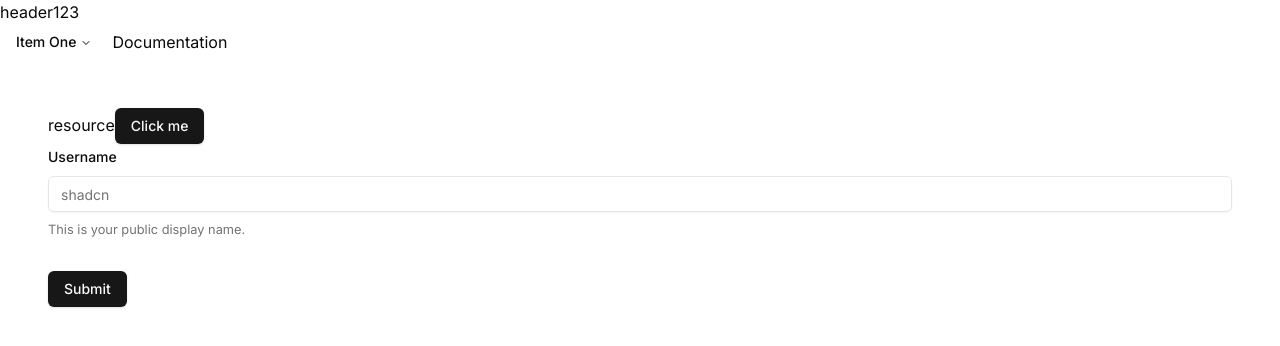
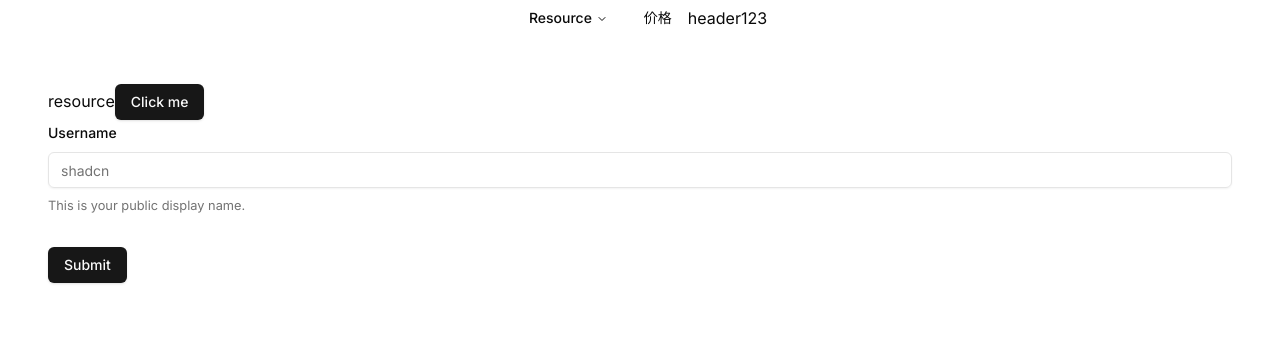
Before and after one commit to qinmenghuan/chinese-teacher, a Next.js app: page /resource in a window 1280 px wide. Shown: the top 346 px of the page. Built offline with nearby package versions, Linux system fonts and the light colour scheme; a web font is replaced by a local one.

Commit message:
feat: home page style

```diff
--- a/app/ui/base/Header.tsx
+++ b/app/ui/base/Header.tsx
@@ -10,12 +10,14 @@ import {
   NavigationMenuViewport,
 } from "@/components/ui/navigation-menu";
 import Link from "next/link";
+import { MainNav } from "./MainNav";
 
 const Header = () => {
   return (
-    <div>
+    <div className="flex justify-center items-center">
+      <MainNav />
       header123
-      <NavigationMenu>
+      {/* <NavigationMenu>
         <NavigationMenuList>
           <NavigationMenuItem>
             <NavigationMenuTrigger>Item One</NavigationMenuTrigger>
@@ -30,7 +32,7 @@ const Header = () => {
             </NavigationMenuLink>
           </NavigationMenuItem>
         </NavigationMenuList>
-      </NavigationMenu>
+      </NavigationMenu> */}
     </div>
   );
 };
--- /dev/null
+++ b/app/ui/base/MainNav.tsx
@@ -0,0 +1,89 @@
+"use client"
+
+import * as React from "react"
+import Link from "next/link"
+import { cn } from "@/lib/utils"
+import {
+  NavigationMenu,
+  NavigationMenuContent,
+  NavigationMenuItem,
+  NavigationMenuLink,
+  NavigationMenuList,
+  NavigationMenuTrigger,
+  navigationMenuTriggerStyle,
+} from "@/components/ui/navigation-menu"
+
+const products = [
+  { title: "编辑器", href: "/products/editor", description: "高效的在线代码编辑体验。" },
+  { title: "分析面板", href: "/products/analytics", description: "实时查看业务增长数据。" },
+]
+
+export function MainNav() {
+  return (
+    <NavigationMenu>
+      <NavigationMenuList>
+
+        {/* 下拉菜单示例 */}
+        <NavigationMenuItem>
+          <NavigationMenuTrigger>Resource</NavigationMenuTrigger>
+          <NavigationMenuContent>
+            <ul className="grid w-[400px] gap-3 p-4 md:w-[500px] md:grid-cols-2">
+              {products.map((item) => (
+                <ListItem
+                  key={item.title}
+                  title={item.title}
+                  href={item.href}
+                >
+                  {item.description}
+                </ListItem>
+              ))}
+            </ul>
+          </NavigationMenuContent>
+        </NavigationMenuItem>
+
+        {/* 单个链接示例：修复了 <a> 嵌套问题 */}
+        <NavigationMenuItem>
+          <NavigationMenuLink asChild className={navigationMenuTriggerStyle()}>
+            <Link href="/pricing">
+              价格
+            </Link>
+          </NavigationMenuLink>
+        </NavigationMenuItem>
+
+      </NavigationMenuList>
+    </NavigationMenu>
+  )
+}
+
+/**
+ * 修复后的 ListItem 组件
+ * 1. 使用 React.ComponentPropsWithoutRef<typeof Link> 确保属性兼容
+ * 2. NavigationMenuLink 配合 asChild，内部直接写 Link
+ * 3. 彻底移除手动编写的 <a> 标签
+ */
+const ListItem = React.forwardRef<
+  HTMLAnchorElement,
+  React.ComponentPropsWithoutRef<typeof Link> & { title: string }
+>(({ className, title, children, href, ...props }, ref) => {
+  return (
+    <li>
+      <NavigationMenuLink asChild>
+        <Link
+          ref={ref}
+          href={href}
+          className={cn(
+            "block select-none space-y-1 rounded-md p-3 leading-none no-underline outline-none transition-colors hover:bg-accent hover:text-accent-foreground focus:bg-accent focus:text-accent-foreground",
+            className
+          )}
+          {...props}
+        >
+          <div className="text-sm font-medium leading-none">{title}</div>
+          <p className="line-clamp-2 text-sm leading-snug text-muted-foreground">
+            {children}
+          </p>
+        </Link>
+      </NavigationMenuLink>
+    </li>
+  )
+})
+ListItem.displayName = "ListItem"
--- a/app/ui/global.css
+++ b/app/ui/global.css
@@ -29,6 +29,8 @@ input[type='number']::-webkit-outer-spin-button {
     --popover-foreground: 0 0% 3.9%;
     --primary: 0 0% 9%;
     --primary-foreground: 0 0% 98%;
+    /* --primary: #01c7c1; */
+    /* --primary-foreground: 0 0% 98%; */
     --secondary: 0 0% 96.1%;
     --secondary-foreground: 0 0% 9%;
     --muted: 0 0% 96.1%;
```
